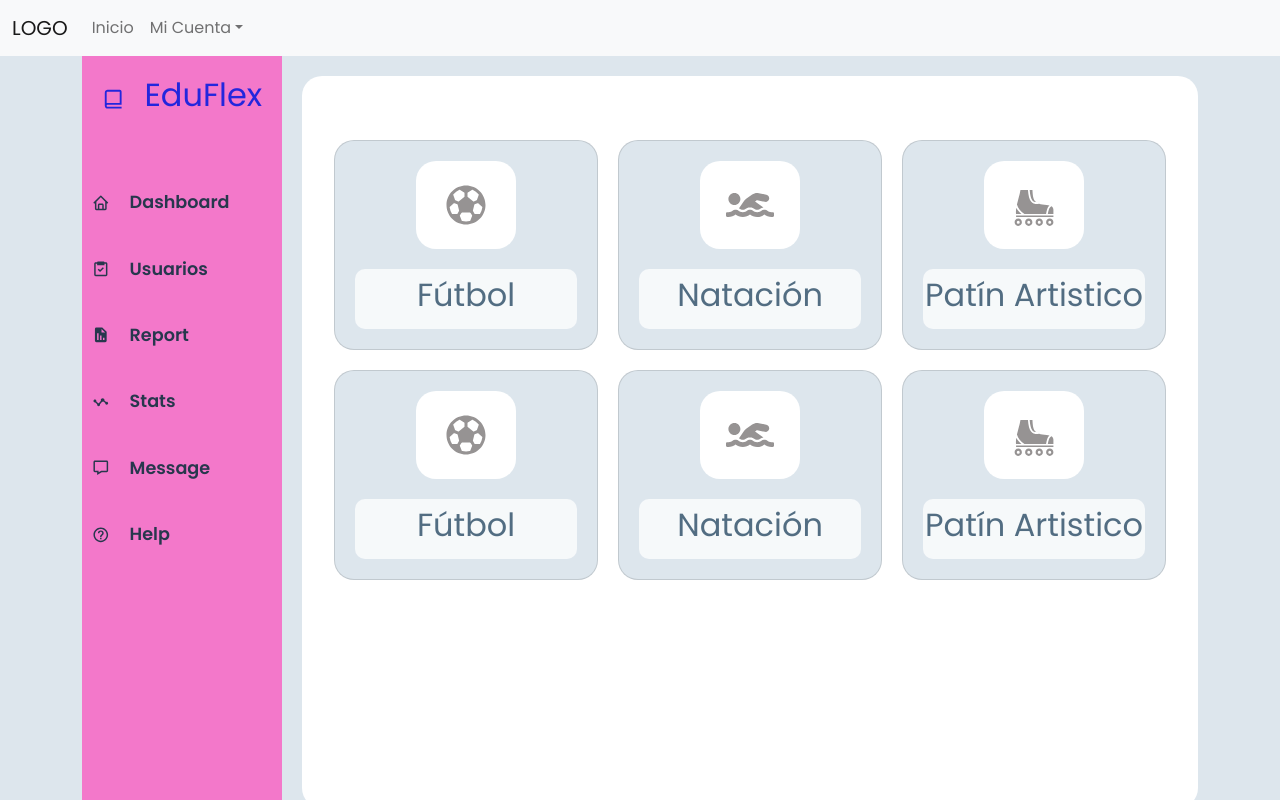
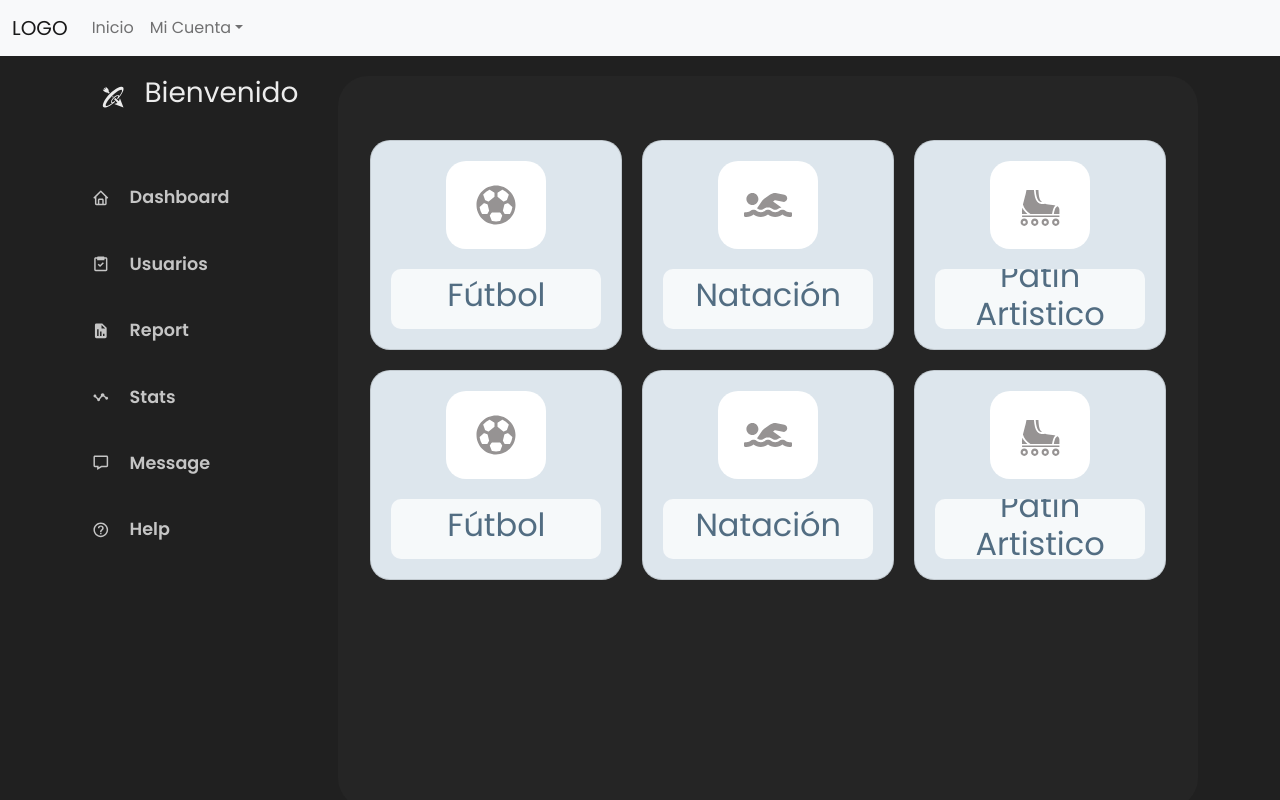
Before and after one commit to ElianaFlorencia/TP_Parcial_Plataformas_Supernova_Club, a React (Vite) app: page /Login in a window 1280 px wide. Both pictures are taken after typing "name@example.com", "Sample123" into the empty fields and a click on the button "Submit". Built offline with nearby package versions, Linux system fonts and the light colour scheme.

Commit message:
Cambios de estilos en el Dashboard, Navbar y Sidebar

```diff
--- a/src/App.css
+++ b/src/App.css
@@ -5,7 +5,7 @@
   margin: 0 auto;
   padding: 2rem;
   text-align: center; */
-  background-color:#dde6ed;
+  background-color:#202020;
   overflow-x: hidden; /* Evita el desbordamiento horizontal */
   width: 100vw;
   height:100vh;
--- a/src/components/Sidebar.jsx
+++ b/src/components/Sidebar.jsx
@@ -1,8 +1,8 @@
 import React from 'react'
 import '../styles/Sidebar.css';
 
-import { BiBookAlt, BiHome, BiMessage, BiSolidReport, BiStats, BiTask, BiHelpCircle } from 'react-icons/bi';
-
+import { BiBookAlt, BiHome, BiMessage, BiSolidReport, BiStats, BiTask, BiHelpCircle,} from 'react-icons/bi';
+import { GiSupersonicArrow } from "react-icons/gi";
 
 
 import { Link, useNavigate } from "react-router-dom";
@@ -11,8 +11,8 @@ export const Sidebar = () => {
   return (
     <div className='sidemenu'>
         <div className="sidemenulogo">
-            <BiBookAlt className="sidemenulogo-icons"/>
-            <h2>EduFlex</h2>
+            <GiSupersonicArrow  className="sidemenulogo-icons"/>
+            <h3>Bienvenido</h3>
         </div>
 
         <div className="sidemenu--list">
--- a/src/styles/Dashboard.css
+++ b/src/styles/Dashboard.css
@@ -13,9 +13,9 @@
 
 }
 .dashboard--content {
-  background-color: #fff;
+  background-color: #3d3d3d2f;
   flex: 1;
-  border-radius: 20px;
+  border-radius: 30px;
   padding: 2rem;
   display: flex;
   gap: 1.5rem;
--- a/src/styles/Menu.css
+++ b/src/styles/Menu.css
@@ -1,4 +0,0 @@
-
-.navbar-custom .dropdown-item{
-    color: #d3c7c7; /* Cambia este valor al tono de gris que desees */
-}
--- a/src/styles/Sidebar.css
+++ b/src/styles/Sidebar.css
@@ -3,13 +3,13 @@
     flex-direction:column;
     gap: 2.3rem;
     height: 94vh;
-    background-color: rgb(243, 120, 202);
+    /*background-color: rgb(243, 120, 202);    */
 }
 
 .sidemenulogo{
     text-align: center;
     padding: 20px;
-    color: #2326dd;
+    color: #ececec;
     align-items:center;
     display: flex;
     gap: 20px;
@@ -35,10 +35,10 @@
     padding: 10px;
     border-radius: 10px;
     transition: 0.3 ease-in-out;
-    color: #27374d;
+    color: #c5c5c5;
 }
 
 .sidemenu--list .item:hover{
-    background: #27374d;
+    background: #3d3d3d2f;
     color: #dde6ed;
 }
```
